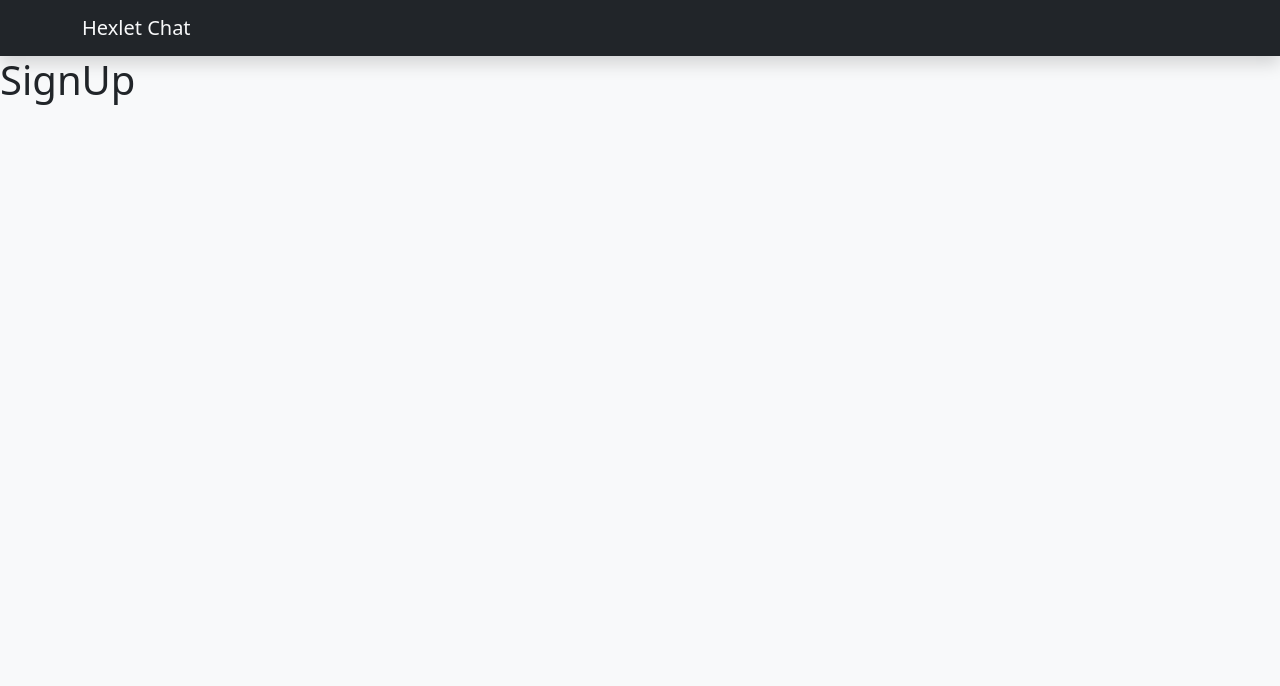
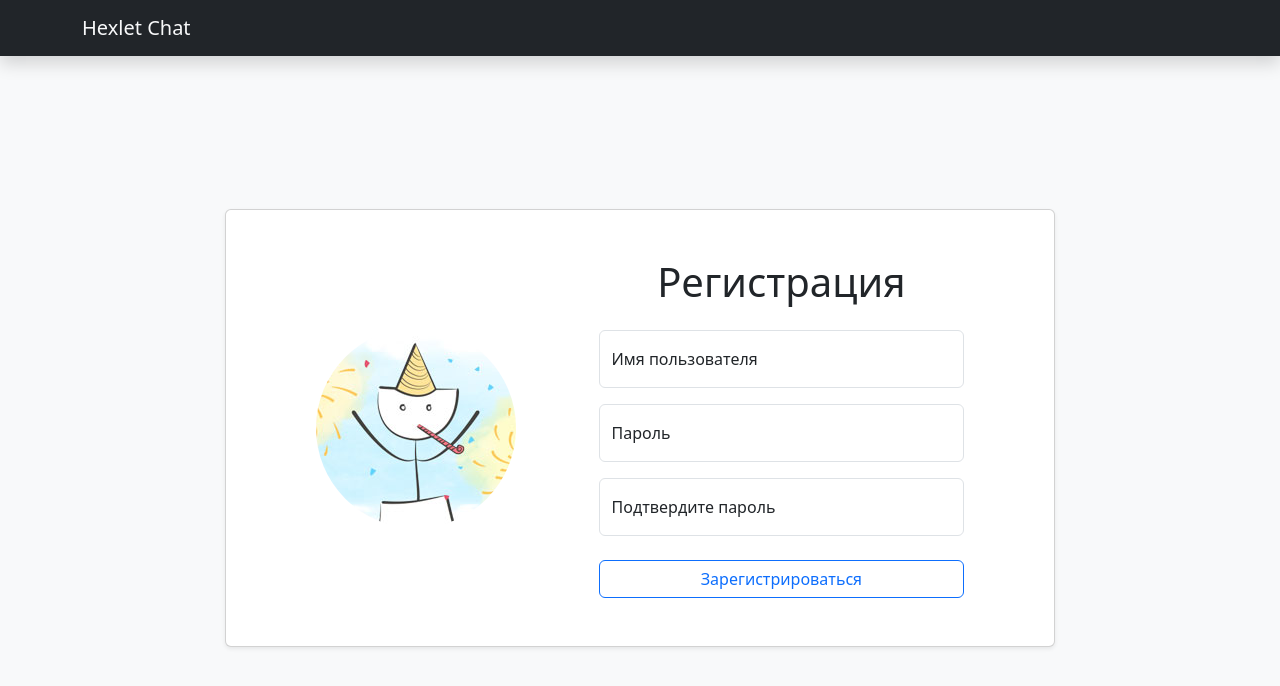
Before and after one commit to Max-ghub/frontend-project-12, a React (Create React App) app in the folder front/: page /signup in a window 1280 px wide. Shown: the top 686 px of the page. Built offline with nearby package versions, Linux system fonts and the light colour scheme; no server answers.

Commit message:
feat: added user registration

```diff
--- a/front/src/components/AuthPageElements/AuthForm.jsx
+++ b/front/src/components/AuthPageElements/AuthForm.jsx
@@ -26,12 +26,11 @@ const AuthForm = () => {
     },
     onSubmit: async (values) => {
       try {
+        setAuthFailed(false);
         const response = await axios.post(routes.loginPath(), values);
         auth.login(response.data);
-        setAuthFailed(false);
         navigate('/');
       } catch (error) {
-        console.log(values);
         setAuthFailed(true);
       }
     },
@@ -41,6 +40,7 @@ const AuthForm = () => {
   return (
     <Form onSubmit={formik.handleSubmit} className="col-12 col-md-6 mt-3 mt-mb-0">
       <h1 className="text-center mb-4">Войти</h1>
+
       <Form.Group className="form-floating mb-3">
         <Form.Control
           onChange={formik.handleChange}
@@ -54,6 +54,7 @@ const AuthForm = () => {
         />
         <Form.Label htmlFor="username">Ваш ник</Form.Label>
       </Form.Group>
+
       <Form.Group className="form-floating mb-4">
         <Form.Control
           onChange={formik.handleChange}
@@ -68,6 +69,7 @@ const AuthForm = () => {
         <Form.Label htmlFor="password">Пароль</Form.Label>
         {authFailed && <Form.Control.Feedback type="invalid" tooltip>Неверные имя пользователя или пароль</Form.Control.Feedback>}
       </Form.Group>
+
       <Button type="submit" className="w-100 mb-3" variant="outline-primary" placement="right" disabled={formik.isSubmitting}>
         Войти
       </Button>
--- a/front/src/components/SignupPage.jsx
+++ b/front/src/components/SignupPage.jsx
@@ -1,8 +1,23 @@
 // import { Form } from "react-bootstrap";
+import signupImage from '../assets/signupPage.jpg';
+import { SignupForm } from './SignupPageElements/SignupForm';
 
 const SignupPage = () => {
   return (
-    <h1>SignUp</h1>
+    <div className="container-fluid h-100">
+      <div className="row justify-content-center align-content-center h-100">
+        <div className="col-12 col-md-8 col-xxl-6">
+          <div className="card shadow-sm">
+            <div className="card-body d-flex flex-column flex-md-row justify-content-around align-items-center p-5">
+              <div>
+                <img className="rounded-circle" src={signupImage} alt="Регистрация" />
+              </div>
+              <SignupForm />
+            </div>
+          </div>
+        </div>
+      </div>
+    </div>
   );
 };
 
--- /dev/null
+++ b/front/src/components/SignupPageElements/SignupForm.jsx
@@ -0,0 +1,103 @@
+import { useState, useContext } from 'react';
+import { useNavigate } from 'react-router-dom';
+import { useFormik } from 'formik';
+import { Form, Button } from 'react-bootstrap';
+import axios from 'axios';
+import * as yup from 'yup';
+// Contexts
+import { AuthContext } from '../../contexts/AuthContext';
+// Routes
+import routes from '../../routes';
+
+const SignupForm = () => {
+  const navigate = useNavigate();
+  const auth = useContext(AuthContext);
+  const [signupFailed, setSignupFeild] = useState(false);
+
+  const signupSchema = yup.object().shape({
+    username: yup.string().required().min(3).max(20),
+    password: yup.string().required().min(6),
+    confirmPassword: yup.string().required().min(6).oneOf([yup.ref('password')]),
+  });
+
+  const formik = useFormik({
+    initialValues: {
+      username: '',
+      password: '',
+      confirmPassword: '',
+    },
+    onSubmit: async ({ username, password }) => {
+      try {
+        setSignupFeild(false);
+        const response = await axios.post(routes.signupPath(), { username, password });
+        auth.login(response.data);
+        navigate('/');
+      } catch (error) {
+        setSignupFeild(true);
+      }
+    },
+    validationSchema: signupSchema,
+  });
+
+  return (
+    <Form onSubmit={formik.handleSubmit} className="w-50">
+      <h1 className="text-center mb-4">Регистрация</h1>
+
+      <Form.Group className="form-floating mb-3">
+        <Form.Control
+          onChange={formik.handleChange}
+          value={formik.values.username}
+          isInvalid={signupFailed && formik.errors.username}
+          id="username"
+          name="username"
+          autoComplete="username"
+          placeholder="От 3 до 20 символов"
+          required
+        />
+        <Form.Label>Имя пользователя</Form.Label>
+        {signupFailed && <Form.Control.Feedback type="invalid" tooltip>{formik.errors.username}</Form.Control.Feedback>}
+      </Form.Group>
+
+      <Form.Group className="form-floating mb-3">
+        <Form.Control
+          onChange={formik.handleChange}
+          value={formik.values.password}
+          isInvalid={signupFailed && formik.errors.password}
+          type="password"
+          id="password"
+          name="password"
+          autoComplete="new-password"
+          placeholder="Не менее 6 символов"
+          aria-describedby="passwordHelpBlock"
+          required
+        />
+        <Form.Label>Пароль</Form.Label>
+        {signupFailed && <Form.Control.Feedback type="invalid" tooltip>{formik.errors.password}</Form.Control.Feedback>}
+      </Form.Group>
+
+      <Form.Group className="form-floating mb-4">
+        <Form.Control
+          onChange={formik.handleChange}
+          value={formik.values.confirmPassword}
+          isInvalid={signupFailed}
+          type="password"
+          id="confirmPassword"
+          name="confirmPassword"
+          autoComplete="new-password"
+          placeholder="Пароли должны совпадать"
+          required
+        />
+        <Form.Label>Подтвердите пароль</Form.Label>
+        {signupFailed && (
+        <Form.Control.Feedback type="invalid" tooltip>
+          {formik.errors.confirmPassword || 'Такой пользователь уже существует'}
+        </Form.Control.Feedback>
+        )}
+      </Form.Group>
+
+      <Button type="submit" className="w-100" variant="outline-primary">Зарегистрироваться</Button>
+    </Form>
+  );
+};
+
+export { SignupForm };
```
Also changed, not shown: front/src/assets/signupPage.jpg (added).
